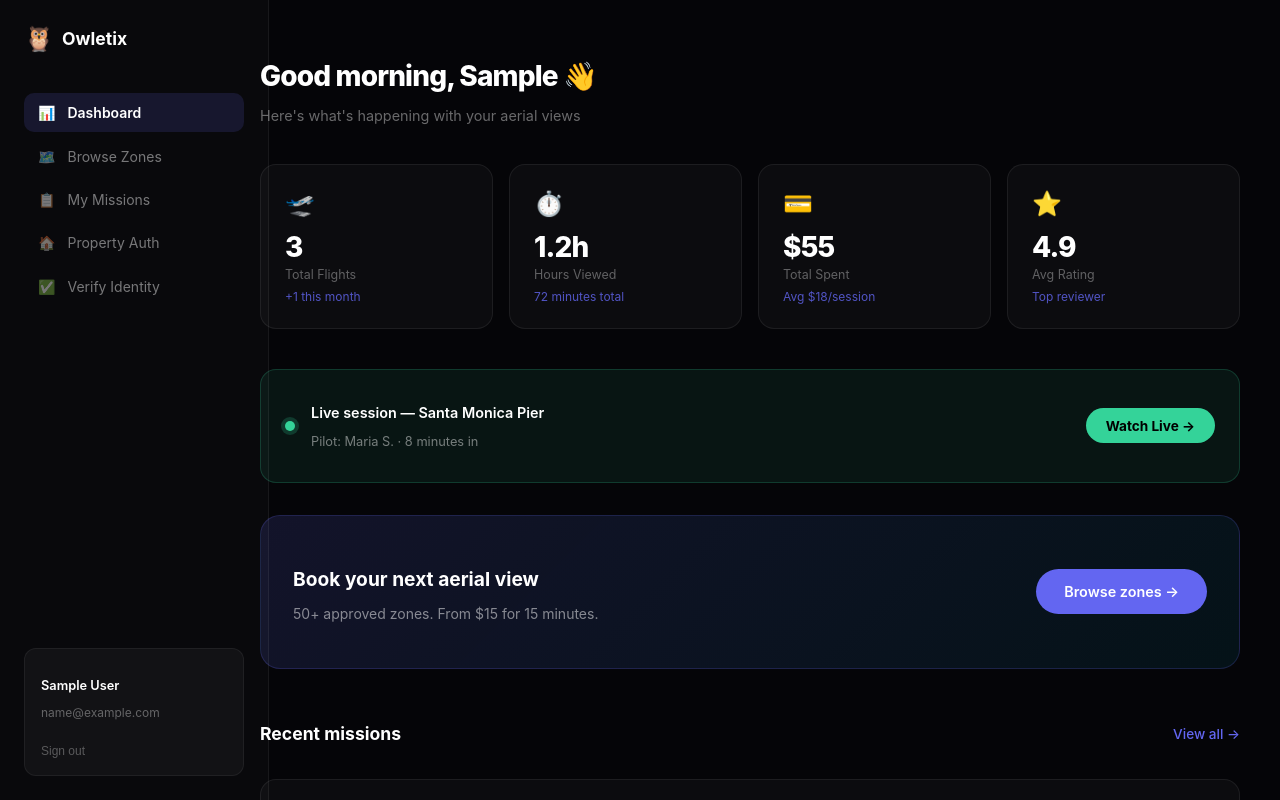
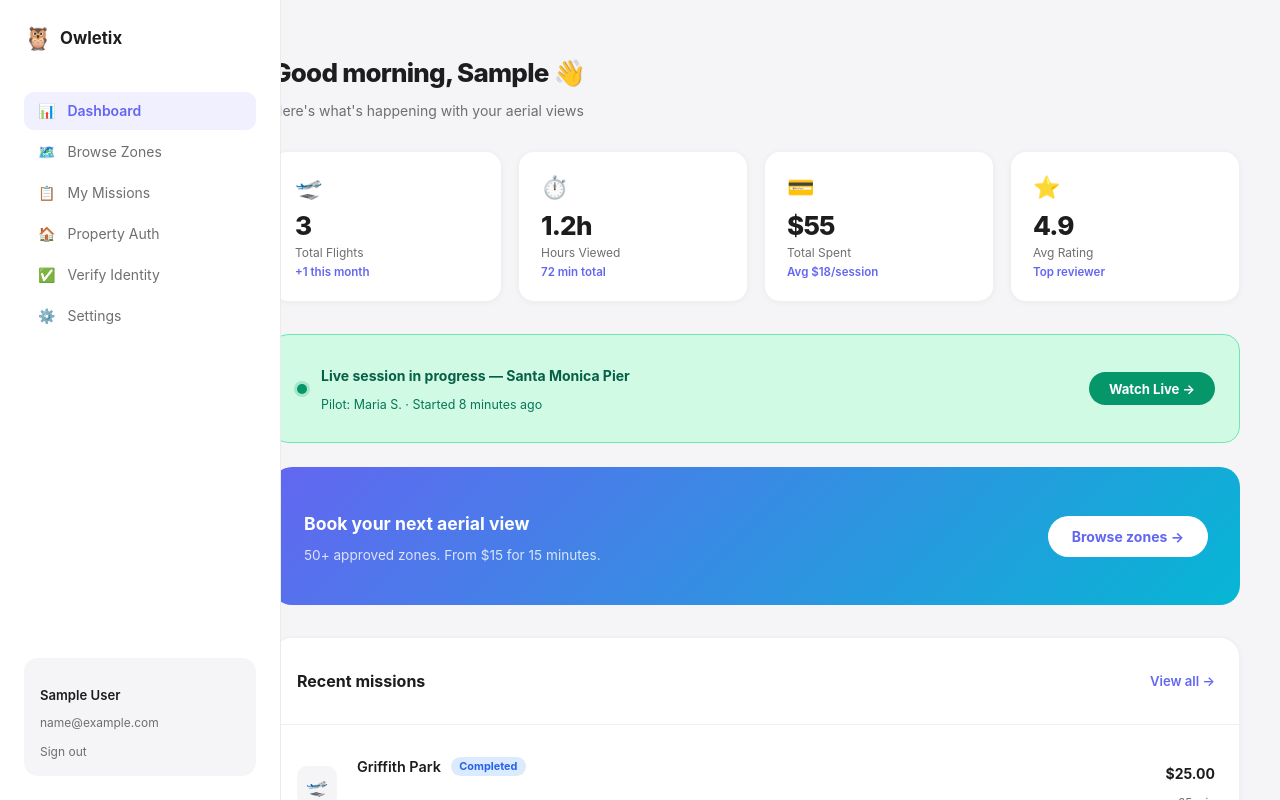
Before and after one commit to smillincc/Owletix, a Next.js app in the folder apps/web/: page /customer/dashboard in a window 1280 px wide. Shown: the top 800 px of the page. Built offline with nearby package versions, Linux system fonts and the light colour scheme; sample sign-in values are in the browser's storage.

Commit message:
feat: light Apple/DoorDash design for all dashboards

```diff
--- a/apps/web/src/app/customer/dashboard/page.tsx
+++ b/apps/web/src/app/customer/dashboard/page.tsx
@@ -4,20 +4,48 @@ import Link from 'next/link';
 
 const MISSIONS = [
   { id: '1', zone: 'Griffith Park', city: 'Los Angeles, CA', status: 'COMPLETED', date: 'May 14, 2026', duration: '25 min', amount: '$25.00', pilot: 'James K.' },
-  { id: '2', zone: 'Santa Monica Pier', city: 'Los Angeles, CA', status: 'LIVE', date: 'Today', duration: 'Live now', amount: '$0.00', pilot: 'Maria S.' },
+  { id: '2', zone: 'Santa Monica Pier', city: 'Los Angeles, CA', status: 'LIVE', date: 'Today', duration: 'Live now', amount: '$8.00', pilot: 'Maria S.' },
   { id: '3', zone: 'Golden Gate Park', city: 'San Francisco, CA', status: 'PAYMENT_AUTHORIZED', date: 'May 16, 2026', duration: 'Pending', amount: '$30.00 hold', pilot: 'Pending' },
 ];
 
-const STATUS_CONFIG = {
-  LIVE: { color: '#34d399', bg: 'rgba(52,211,153,0.15)', label: 'Live Now', dot: '#34d399' },
-  COMPLETED: { color: '#60a5fa', bg: 'rgba(96,165,250,0.1)', label: 'Completed', dot: '#60a5fa' },
-  PAYMENT_AUTHORIZED: { color: '#fbbf24', bg: 'rgba(251,191,36,0.1)', label: 'Scheduled', dot: '#fbbf24' },
-  CANCELLED: { color: '#f87171', bg: 'rgba(248,113,113,0.1)', label: 'Cancelled', dot: '#f87171' },
+const STATUS = {
+  LIVE: { color: '#059669', bg: '#d1fae5', label: 'Live Now' },
+  COMPLETED: { color: '#2563eb', bg: '#dbeafe', label: 'Completed' },
+  PAYMENT_AUTHORIZED: { color: '#d97706', bg: '#fef3c7', label: 'Scheduled' },
+  CANCELLED: { color: '#dc2626', bg: '#fee2e2', label: 'Cancelled' },
 };
+
+function Sidebar({ user }) {
+  const links = [
+    { icon: '📊', label: 'Dashboard', href: '/customer/dashboard', active: true },
+    { icon: '🗺️', label: 'Browse Zones', href: '/zones' },
+    { icon: '📋', label: 'My Missions', href: '/mission-history' },
+    { icon: '🏠', label: 'Property Auth', href: '/property-authorization/new' },
+    { icon: '✅', label: 'Verify Identity', href: '/verify-identity' },
+    { icon: '⚙️', label: 'Settings', href: '/settings' },
+  ];
+  return (
+    <div style={{ position: 'fixed', left: 0, top: 0, bottom: 0, width: '232px', backgroundColor: '#fff', borderRight: '1px solid rgba(0,0,0,0.08)', padding: '1.5rem', display: 'flex', flexDirection: 'column', zIndex: 100 }}>
+      <Link href="/" style={{ display: 'flex', alignItems: 'center', gap: '0.5rem', textDecoration: 'none', color: '#1d1d1f', marginBottom: '2.5rem' }}>
+        <span style={{ fontSize: '1.4rem' }}>🦉</span>
+        <span style={{ fontWeight: '700', fontSize: '1.05rem' }}>Owletix</span>
+      </Link>
+      {links.map(item => (
+        <Link key={item.label} href={item.href} style={{ display: 'flex', alignItems: 'center', gap: '0.75rem', padding: '0.65rem 0.875rem', borderRadius: '0.625rem', textDecoration: 'none', color: item.active ? '#6366f1' : '#6e6e73', backgroundColor: item.active ? '#f0f0ff' : 'transparent', fontSize: '0.875rem', fontWeight: item.active ? '600' : '400', marginBottom: '0.2rem', transition: 'all 0.15s' }}>
+          <span>{item.icon}</span>{item.label}
+        </Link>
+      ))}
+      <div style={{ marginTop: 'auto', padding: '1rem', backgroundColor: '#f5f5f7', borderRadius: '0.875rem' }}>
+        <p style={{ fontSize: '0.82rem', fontWeight: '600', color: '#1d1d1f', marginBottom: '0.15rem' }}>{user?.firstName} {user?.lastName}</p>
+        <p style={{ fontSize: '0.75rem', color: '#6e6e73', marginBottom: '0.6rem' }}>{user?.email}</p>
+        <button onClick={() => { localStorage.clear(); window.location.href = '/'; }} style={{ background: 'none', border: 'none', color: '#6e6e73', fontSize: '0.75rem', cursor: 'pointer', padding: 0, fontFamily: 'inherit' }}>Sign out</button>
+      </div>
+    </div>
+  );
+}
 
 export default function CustomerDashboard() {
   const [user, setUser] = useState(null);
-
   useEffect(() => {
     const u = localStorage.getItem('owletix_user');
     if (u) setUser(JSON.parse(u));
@@ -28,105 +56,82 @@ export default function CustomerDashboard() {
   const greeting = hour < 12 ? 'morning' : hour < 17 ? 'afternoon' : 'evening';
 
   return (
-    <div style={{ minHeight: '100vh', backgroundColor: '#050508', color: '#fff', fontFamily: '-apple-system, BlinkMacSystemFont, "SF Pro Display", sans-serif', display: 'flex' }}>
-      {/* Sidebar */}
-      <div style={{ position: 'fixed', left: 0, top: 0, bottom: 0, width: '220px', backgroundColor: 'rgba(255,255,255,0.02)', borderRight: '1px solid rgba(255,255,255,0.06)', padding: '1.5rem', display: 'flex', flexDirection: 'column', zIndex: 100 }}>
-        <Link href="/" style={{ display: 'flex', alignItems: 'center', gap: '0.5rem', textDecoration: 'none', color: '#fff', marginBottom: '2.5rem' }}>
-          <span style={{ fontSize: '1.5rem' }}>🦉</span>
-          <span style={{ fontWeight: '700', fontSize: '1.1rem' }}>Owletix</span>
-        </Link>
-        {[
-          { icon: '📊', label: 'Dashboard', href: '/customer/dashboard', active: true },
-          { icon: '🗺️', label: 'Browse Zones', href: '/zones', active: false },
-          { icon: '📋', label: 'My Missions', href: '/mission-history', active: false },
-          { icon: '🏠', label: 'Property Auth', href: '/property-authorization/new', active: false },
-          { icon: '✅', label: 'Verify Identity', href: '/verify-identity', active: false },
-        ].map(item => (
-          <Link key={item.label} href={item.href} style={{ display: 'flex', alignItems: 'center', gap: '0.75rem', padding: '0.7rem 0.875rem', borderRadius: '0.625rem', textDecoration: 'none', color: item.active ? '#fff' : 'rgba(255,255,255,0.45)', backgroundColor: item.active ? 'rgba(99,102,241,0.15)' : 'transparent', fontSize: '0.875rem', fontWeight: item.active ? '600' : '400', marginBottom: '0.25rem' }}>
-            <span>{item.icon}</span>{item.label}
-          </Link>
-        ))}
-        <div style={{ marginTop: 'auto', padding: '1rem', backgroundColor: 'rgba(255,255,255,0.04)', borderRadius: '0.75rem', border: '1px solid rgba(255,255,255,0.06)' }}>
-          <p style={{ fontSize: '0.8rem', fontWeight: '600', marginBottom: '0.2rem' }}>{user?.firstName} {user?.lastName}</p>
-          <p style={{ fontSize: '0.75rem', color: 'rgba(255,255,255,0.35)' }}>{user?.email}</p>
-          <button onClick={() => { localStorage.clear(); window.location.href = '/'; }} style={{ marginTop: '0.75rem', background: 'none', border: 'none', color: 'rgba(255,255,255,0.3)', fontSize: '0.75rem', cursor: 'pointer', padding: 0 }}>Sign out</button>
-        </div>
-      </div>
+    <div style={{ minHeight: '100vh', backgroundColor: '#f5f5f7', fontFamily: '-apple-system, BlinkMacSystemFont, "SF Pro Display", sans-serif', color: '#1d1d1f', display: 'flex' }}>
+      <Sidebar user={user} />
+      <div style={{ marginLeft: '232px', padding: '2.5rem', flex: 1, maxWidth: 'calc(100vw - 232px)' }}>
 
-      {/* Main */}
-      <div style={{ marginLeft: '220px', padding: '2.5rem', flex: 1 }}>
-        <div style={{ marginBottom: '2.5rem' }}>
-          <h1 style={{ fontSize: '1.75rem', fontWeight: '800', letterSpacing: '-0.03em', marginBottom: '0.25rem' }}>Good {greeting}, {user?.firstName || 'there'} 👋</h1>
-          <p style={{ color: 'rgba(255,255,255,0.4)', fontSize: '0.9rem' }}>Here's what's happening with your aerial views</p>
+        {/* Header */}
+        <div style={{ marginBottom: '2rem' }}>
+          <h1 style={{ fontSize: '1.625rem', fontWeight: '800', letterSpacing: '-0.03em', marginBottom: '0.2rem' }}>Good {greeting}, {user?.firstName || 'there'} 👋</h1>
+          <p style={{ color: '#6e6e73', fontSize: '0.875rem' }}>Here's what's happening with your aerial views</p>
         </div>
 
         {/* Stats */}
-        <div style={{ display: 'grid', gridTemplateColumns: 'repeat(4, 1fr)', gap: '1rem', marginBottom: '2.5rem' }}>
+        <div style={{ display: 'grid', gridTemplateColumns: 'repeat(4, 1fr)', gap: '1rem', marginBottom: '2rem' }}>
           {[
             { icon: '🛫', label: 'Total Flights', value: '3', sub: '+1 this month' },
-            { icon: '⏱️', label: 'Hours Viewed', value: '1.2h', sub: '72 minutes total' },
+            { icon: '⏱️', label: 'Hours Viewed', value: '1.2h', sub: '72 min total' },
             { icon: '💳', label: 'Total Spent', value: '$55', sub: 'Avg $18/session' },
             { icon: '⭐', label: 'Avg Rating', value: '4.9', sub: 'Top reviewer' },
           ].map(s => (
-            <div key={s.label} style={{ backgroundColor: 'rgba(255,255,255,0.03)', border: '1px solid rgba(255,255,255,0.07)', borderRadius: '1rem', padding: '1.5rem' }}>
-              <div style={{ fontSize: '1.5rem', marginBottom: '0.75rem' }}>{s.icon}</div>
-              <div style={{ fontSize: '1.75rem', fontWeight: '800', letterSpacing: '-0.03em', marginBottom: '0.2rem' }}>{s.value}</div>
-              <div style={{ fontSize: '0.78rem', color: 'rgba(255,255,255,0.35)' }}>{s.label}</div>
-              <div style={{ fontSize: '0.75rem', color: 'rgba(99,102,241,0.8)', marginTop: '0.4rem' }}>{s.sub}</div>
+            <div key={s.label} style={{ backgroundColor: '#fff', borderRadius: '1rem', padding: '1.375rem', border: '1px solid rgba(0,0,0,0.06)', boxShadow: '0 1px 6px rgba(0,0,0,0.04)' }}>
+              <div style={{ fontSize: '1.375rem', marginBottom: '0.625rem' }}>{s.icon}</div>
+              <div style={{ fontSize: '1.625rem', fontWeight: '800', letterSpacing: '-0.03em', color: '#1d1d1f', marginBottom: '0.2rem' }}>{s.value}</div>
+              <div style={{ fontSize: '0.75rem', color: '#6e6e73' }}>{s.label}</div>
+              <div style={{ fontSize: '0.72rem', color: '#6366f1', fontWeight: '600', marginTop: '0.35rem' }}>{s.sub}</div>
             </div>
           ))}
         </div>
 
         {/* Live alert */}
-        <div style={{ backgroundColor: 'rgba(52,211,153,0.08)', border: '1px solid rgba(52,211,153,0.2)', borderRadius: '1rem', padding: '1.25rem 1.5rem', marginBottom: '2rem', display: 'flex', alignItems: 'center', justifyContent: 'space-between', flexWrap: 'wrap', gap: '1rem' }}>
-          <div style={{ display: 'flex', alignItems: 'center', gap: '1rem' }}>
-            <div style={{ width: '10px', height: '10px', backgroundColor: '#34d399', borderRadius: '50%', boxShadow: '0 0 0 4px rgba(52,211,153,0.2)' }}></div>
+        <div style={{ backgroundColor: '#d1fae5', border: '1px solid #6ee7b7', borderRadius: '1rem', padding: '1.125rem 1.5rem', marginBottom: '1.5rem', display: 'flex', alignItems: 'center', justifyContent: 'space-between', flexWrap: 'wrap', gap: '1rem' }}>
+          <div style={{ display: 'flex', alignItems: 'center', gap: '0.875rem' }}>
+            <div style={{ width: '10px', height: '10px', backgroundColor: '#059669', borderRadius: '50%', boxShadow: '0 0 0 3px rgba(5,150,105,0.2)', flexShrink: 0 }}></div>
             <div>
-              <p style={{ fontWeight: '600', fontSize: '0.9rem', marginBottom: '0.1rem' }}>Live session — Santa Monica Pier</p>
-              <p style={{ fontSize: '0.8rem', color: 'rgba(255,255,255,0.45)' }}>Pilot: Maria S. · 8 minutes in</p>
+              <p style={{ fontWeight: '700', fontSize: '0.875rem', color: '#065f46', marginBottom: '0.1rem' }}>Live session in progress — Santa Monica Pier</p>
+              <p style={{ fontSize: '0.78rem', color: '#047857' }}>Pilot: Maria S. · Started 8 minutes ago</p>
             </div>
           </div>
-          <Link href="/missions/live" style={{ backgroundColor: '#34d399', color: '#000', textDecoration: 'none', padding: '0.6rem 1.25rem', borderRadius: '980px', fontSize: '0.85rem', fontWeight: '700' }}>Watch Live →</Link>
+          <Link href="/missions/live" style={{ backgroundColor: '#059669', color: '#fff', textDecoration: 'none', padding: '0.55rem 1.25rem', borderRadius: '980px', fontSize: '0.82rem', fontWeight: '700' }}>Watch Live →</Link>
         </div>
 
-        {/* Book CTA */}
-        <div style={{ background: 'linear-gradient(135deg, rgba(99,102,241,0.15), rgba(6,182,212,0.08))', border: '1px solid rgba(99,102,241,0.2)', borderRadius: '1.25rem', padding: '2rem', marginBottom: '2.5rem', display: 'flex', alignItems: 'center', justifyContent: 'space-between', flexWrap: 'wrap', gap: '1rem' }}>
+        {/* CTA */}
+        <div style={{ background: 'linear-gradient(135deg, #6366f1 0%, #06b6d4 100%)', borderRadius: '1.25rem', padding: '1.75rem 2rem', marginBottom: '2rem', display: 'flex', alignItems: 'center', justifyContent: 'space-between', flexWrap: 'wrap', gap: '1.25rem' }}>
           <div>
-            <h3 style={{ fontSize: '1.2rem', fontWeight: '700', marginBottom: '0.4rem' }}>Book your next aerial view</h3>
-            <p style={{ color: 'rgba(255,255,255,0.5)', fontSize: '0.875rem' }}>50+ approved zones. From $15 for 15 minutes.</p>
+            <h3 style={{ fontSize: '1.1rem', fontWeight: '700', color: '#fff', marginBottom: '0.35rem' }}>Book your next aerial view</h3>
+            <p style={{ color: 'rgba(255,255,255,0.8)', fontSize: '0.85rem' }}>50+ approved zones. From $15 for 15 minutes.</p>
           </div>
-          <Link href="/zones" style={{ backgroundColor: '#6366f1', color: '#fff', textDecoration: 'none', padding: '0.875rem 1.75rem', borderRadius: '980px', fontWeight: '600', fontSize: '0.9rem' }}>Browse zones →</Link>
+          <Link href="/zones" style={{ backgroundColor: '#fff', color: '#6366f1', textDecoration: 'none', padding: '0.75rem 1.5rem', borderRadius: '980px', fontWeight: '700', fontSize: '0.875rem', whiteSpace: 'nowrap' }}>Browse zones →</Link>
         </div>
 
         {/* Missions */}
-        <div>
-          <div style={{ display: 'flex', justifyContent: 'space-between', alignItems: 'center', marginBottom: '1.25rem' }}>
-            <h2 style={{ fontSize: '1.1rem', fontWeight: '700' }}>Recent missions</h2>
-            <Link href="/mission-history" style={{ color: '#6366f1', textDecoration: 'none', fontSize: '0.85rem', fontWeight: '500' }}>View all →</Link>
+        <div style={{ backgroundColor: '#fff', borderRadius: '1.25rem', border: '1px solid rgba(0,0,0,0.06)', boxShadow: '0 1px 6px rgba(0,0,0,0.04)', overflow: 'hidden' }}>
+          <div style={{ padding: '1.25rem 1.5rem', borderBottom: '1px solid rgba(0,0,0,0.06)', display: 'flex', justifyContent: 'space-between', alignItems: 'center' }}>
+            <h2 style={{ fontSize: '1rem', fontWeight: '700', color: '#1d1d1f' }}>Recent missions</h2>
+            <Link href="/mission-history" style={{ color: '#6366f1', textDecoration: 'none', fontSize: '0.82rem', fontWeight: '600' }}>View all →</Link>
           </div>
-          <div style={{ display: 'flex', flexDirection: 'column', gap: '0.75rem' }}>
-            {MISSIONS.map(m => {
-              const cfg = STATUS_CONFIG[m.status] || STATUS_CONFIG.CANCELLED;
+          {MISSIONS.map((m, i) => {
+            const cfg = STATUS[m.status] || STATUS.CANCELLED;
             return (
-                <div key={m.id} style={{ backgroundColor: 'rgba(255,255,255,0.03)', border: '1px solid rgba(255,255,255,0.07)', borderRadius: '1rem', padding: '1.25rem 1.5rem', display: 'flex', alignItems: 'center', gap: '1.5rem', flexWrap: 'wrap' }}>
+              <div key={m.id} style={{ padding: '1.125rem 1.5rem', borderBottom: i < MISSIONS.length - 1 ? '1px solid rgba(0,0,0,0.05)' : 'none', display: 'flex', alignItems: 'center', gap: '1.25rem', flexWrap: 'wrap' }}>
+                <div style={{ width: '40px', height: '40px', borderRadius: '10px', backgroundColor: '#f5f5f7', display: 'flex', alignItems: 'center', justifyContent: 'center', fontSize: '1.1rem', flexShrink: 0 }}>🛫</div>
                 <div style={{ flex: 1 }}>
-                    <div style={{ display: 'flex', alignItems: 'center', gap: '0.75rem', marginBottom: '0.3rem' }}>
-                      <h3 style={{ fontWeight: '600', fontSize: '0.95rem' }}>{m.zone}</h3>
-                      <span style={{ backgroundColor: cfg.bg, color: cfg.color, fontSize: '0.7rem', fontWeight: '600', padding: '0.2rem 0.6rem', borderRadius: '980px' }}>{cfg.label}</span>
+                  <div style={{ display: 'flex', alignItems: 'center', gap: '0.6rem', marginBottom: '0.2rem', flexWrap: 'wrap' }}>
+                    <h3 style={{ fontWeight: '600', fontSize: '0.9rem', color: '#1d1d1f' }}>{m.zone}</h3>
+                    <span style={{ backgroundColor: cfg.bg, color: cfg.color, fontSize: '0.68rem', fontWeight: '700', padding: '0.15rem 0.55rem', borderRadius: '980px' }}>{cfg.label}</span>
                   </div>
-                    <p style={{ fontSize: '0.8rem', color: 'rgba(255,255,255,0.35)' }}>{m.city} · {m.date} · Pilot: {m.pilot}</p>
+                  <p style={{ fontSize: '0.775rem', color: '#6e6e73' }}>{m.city} · {m.date} · Pilot: {m.pilot}</p>
                 </div>
                 <div style={{ textAlign: 'right' }}>
-                    <p style={{ fontWeight: '600', fontSize: '0.9rem' }}>{m.amount}</p>
-                    <p style={{ fontSize: '0.75rem', color: 'rgba(255,255,255,0.35)' }}>{m.duration}</p>
+                  <p style={{ fontWeight: '700', fontSize: '0.875rem', color: '#1d1d1f' }}>{m.amount}</p>
+                  <p style={{ fontSize: '0.72rem', color: '#6e6e73' }}>{m.duration}</p>
                 </div>
-                  {m.status === 'LIVE' && <Link href="/missions/live" style={{ backgroundColor: '#34d399', color: '#000', textDecoration: 'none', padding: '0.5rem 1rem', borderRadius: '980px', fontSize: '0.8rem', fontWeight: '700' }}>Watch</Link>}
+                {m.status === 'LIVE' && <Link href="/missions/live" style={{ backgroundColor: '#059669', color: '#fff', textDecoration: 'none', padding: '0.45rem 0.9rem', borderRadius: '980px', fontSize: '0.78rem', fontWeight: '700' }}>Watch</Link>}
               </div>
             );
           })}
         </div>
       </div>
     </div>
-    </div>
   );
 }
```
Also changed, not shown: apps/web/src/app/pilot/dashboard/page.tsx (+70 -72 lines). Lines whose indentation alone changed are shown as unchanged.
